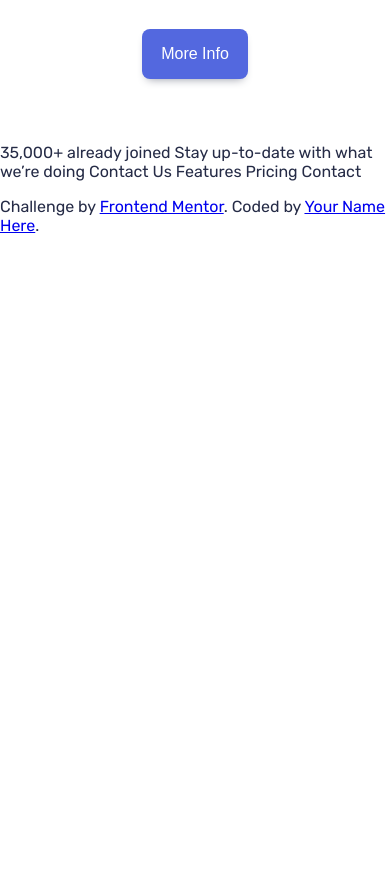
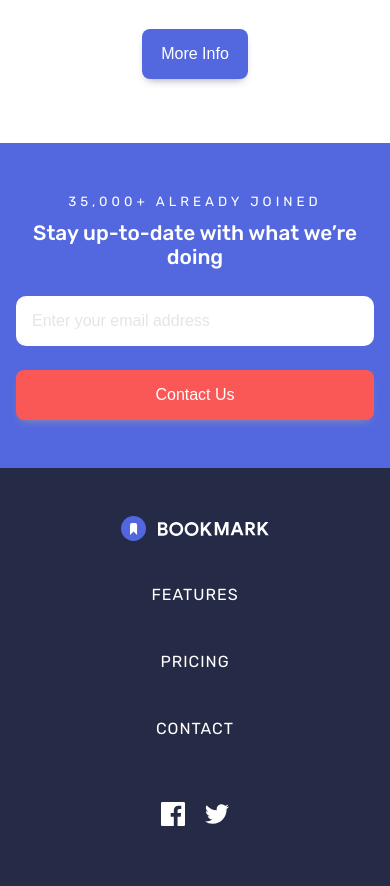
Before and after one commit to jomarquez21/bookmark-landing, a plain HTML site: page index.html in a window 390 px wide. Shown: the part 3607-4493 px from the top of the page. Before the commit the page ends 3858 px from the top, so only its background shows below. Drawn offline with Linux system fonts and the light colour scheme.

Commit message:
Footer section mobile

```diff
--- a/index.html
+++ b/index.html
@@ -202,25 +202,29 @@
     </div>
   </section>
 
+  <section class="join">
+    <div class="u-wrapper">
+      <small>35,000+ already joined</small>
+      <h4 class="u-h4">Stay up-to-date with what we’re doing</h4>
+      <form action="" class="form">
+        <input type="text" class="form-input" placeholder="Enter your email address">
 
+        <input class="u-button is-red is-fullWidth" type="submit" value="Contact Us">
+      </form>
+    </div>
+  </section>
+  <footer class="footer">
+    <img src="./static/images/logo-bookmark-footer.svg" alt="">
+    <ul class="footer-menu">
+      <li><a href="#">Features</a></li>
+      <li><a href="#">Pricing</a></li>
+      <li><a href="#">Contact</a></li>
+    </ul>
 
-
-
-  35,000+ already joined
-
-  Stay up-to-date with what we’re doing
-
-  Contact Us
-
-  Features
-  Pricing
-  Contact
-
-  <footer>
-    <p class="attribution">
-      Challenge by <a href="https://www.frontendmentor.io?ref=challenge" target="_blank">Frontend Mentor</a>.
-      Coded by <a href="#">Your Name Here</a>.
-    </p>
+    <ul class="footer-social">
+      <a href="#" class="facebook" ></a>
+      <a href="#" class="twitter" ></a>
+    </ul>
   </footer>
 </body>
 </html>
--- a/static/css/styles.css
+++ b/static/css/styles.css
@@ -203,6 +203,52 @@
   color: var(--softBlue);
   float: right;
 }
+.join {
+  background: var(--softBlue);
+  color: #fff;
+  padding: 3em 0;
+  text-align: center;
+}
+.join .u-h4 {
+  margin-top: 0.5em;
+}
+.join small {
+  text-transform: uppercase;
+  letter-spacing: 4px;
+}
+.footer {
+  background: var(--veryDarkBlue);
+  text-align: center;
+  padding: 3em 0;
+}
+.footer-menu {
+  margin-top: 1em;
+}
+.footer-menu a {
+  text-transform: uppercase;
+  letter-spacing: 1px;
+  display: block;
+  padding: 1.5em 0;
+  color: var(--lightGray);
+}
+.footer a {
+  color: #fff;
+  text-decoration: none;
+}
+.footer-social {
+  margin-top: 2em;
+}
+.footer-social a {
+  width: 40px;
+  height: 40px;
+  display: inline-block;
+}
+.footer-social .twitter {
+  background: url("./../images/icon-twitter.svg") no-repeat center;
+}
+.footer-social .facebook {
+  background: url("./../images/icon-facebook.svg") no-repeat center;
+}
 :root {
   --softBlue: #5368df;
   --softRed: #fa5757;
@@ -229,7 +275,8 @@ ul {
 }
 .u-h1,
 .u-h2,
-.u-h3 {
+.u-h3,
+.u-h4 {
   font-size: 2em;
   font-weight: 500;
 }
@@ -238,6 +285,9 @@ ul {
 }
 .u-h3 {
   font-size: 1.5em;
+}
+.u-h4 {
+  font-size: 1.3em;
 }
 .u-p {
   color: var(--grayishBlue);
@@ -255,6 +305,10 @@ ul {
   cursor: pointer;
   box-shadow: 0 5px 10px -5px var(--grayishBlue);
 }
+.u-button.is-red {
+  background: var(--softRed);
+  color: #fff;
+}
 .u-button.is-gray {
   color: var(--veryDarkBlue);
   background: #f7f7f7;
@@ -262,3 +316,19 @@ ul {
 .u-button.is-fullWidth {
   width: 100%;
 }
+.form-input {
+  width: 100%;
+  padding: 1em;
+  box-sizing: border-box;
+  margin-bottom: 1.5em;
+  border-radius: 10px;
+  border: none;
+  font-size: 1em;
+  outline: 0;
+}
+.form-input::-webkit-input-placeholder {
+  color: var(--lightGray);
+}
+.form u-button {
+  margin: 0;
+}
```
Also changed, not shown: static/images/logo-bookmark-footer.svg (added), 3 other files.
